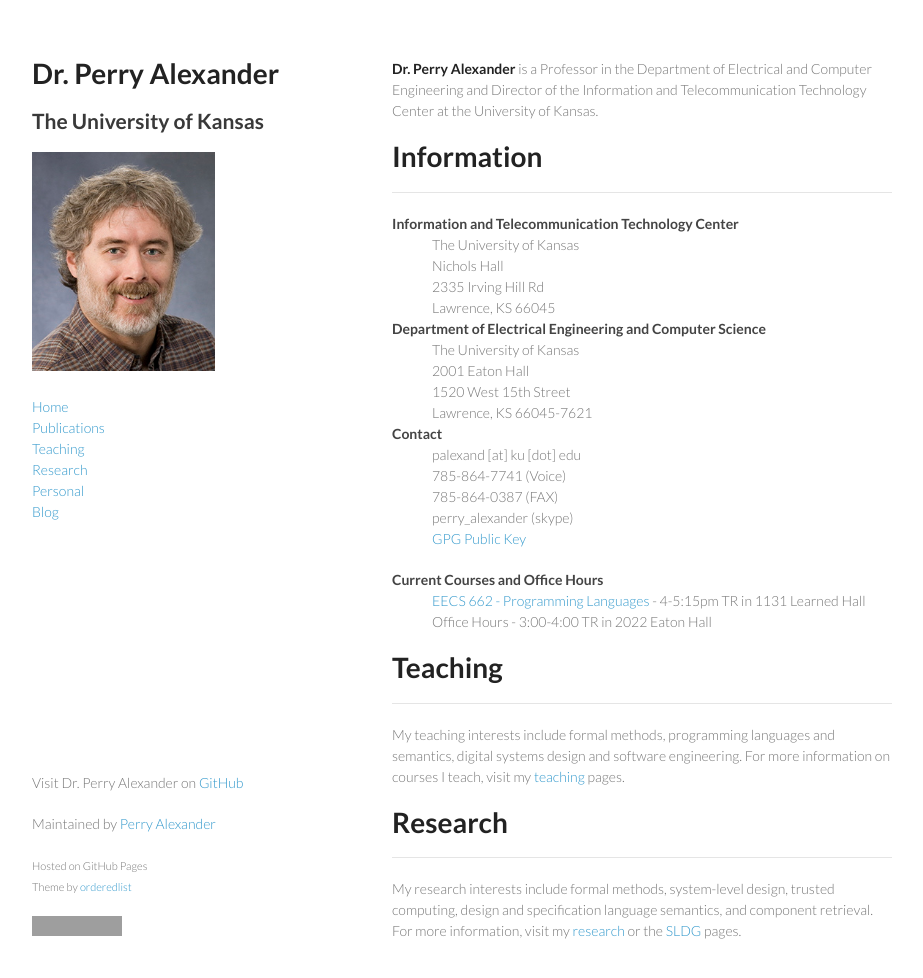
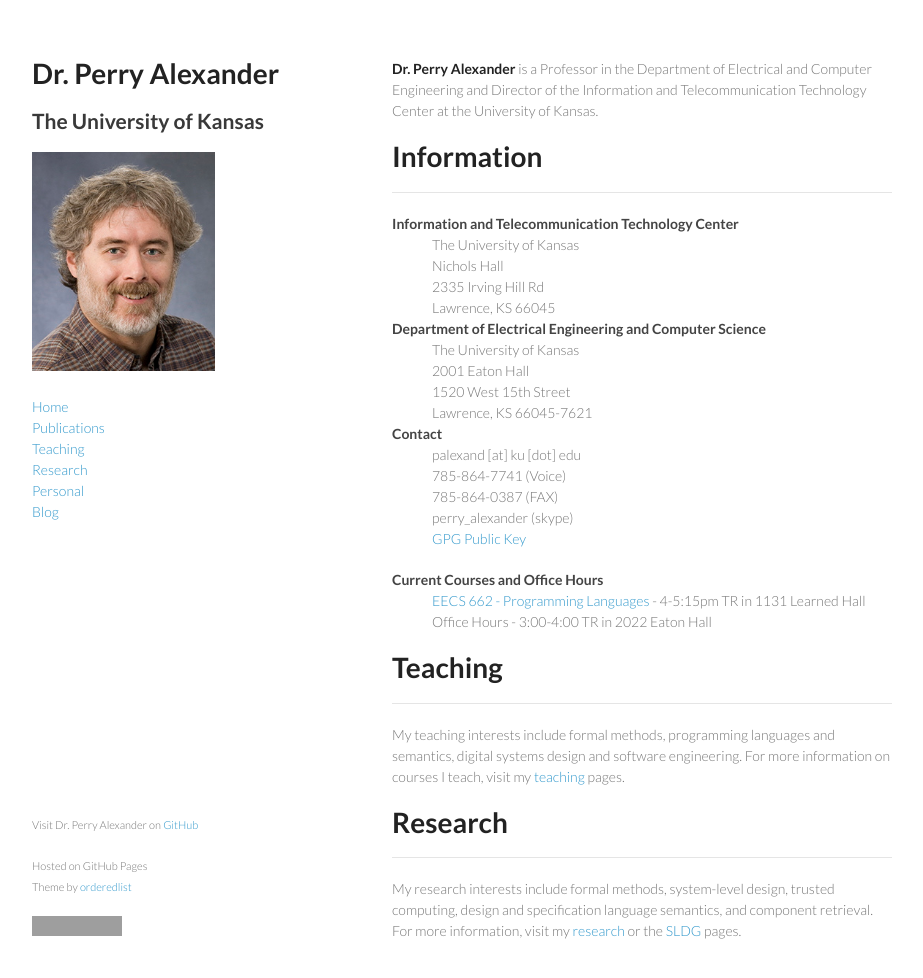
Before and after one commit to palexand/palexand.github.io, a Jekyll site: the page built from index.md, in a window 1280 px wide and 1011 px high. Shown: the top 978 px of the window, without its empty margins (178-1101 px from the left). Built offline with Jekyll 4.4.1, drawn with Linux system fonts in a browser that asks for light colours; grey boxes are pictures that could not be loaded.

Commit message:
fixing formatting issue

```diff
--- a/_includes/footer.html
+++ b/_includes/footer.html
@@ -1,4 +1,3 @@
-<p>Visit {{ site.title }} on <a href="{{ site.github }}">GitHub</a></p>
-<p>Maintained by <a href="https://github.com/palexand">Perry Alexander</a></p>
+<p><small>Visit {{ site.title }} on <a href="{{ site.github }}">GitHub</a></small></p>
 <p><small>Hosted on GitHub Pages </br> Theme by <a href="https://github.com/orderedlist">orderedlist</a></small></p>
 <p><small>{% include cc-small.html %}</small></p>
```
